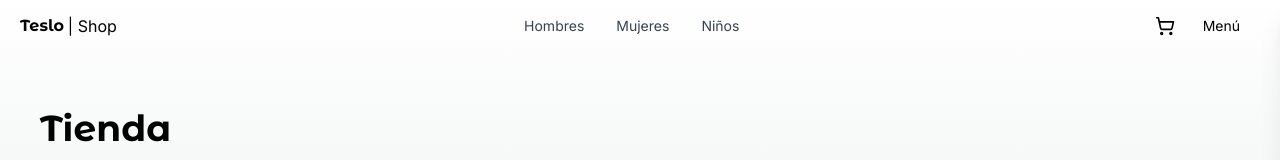
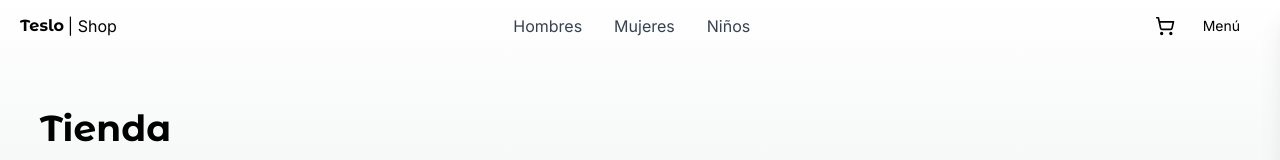
Before and after one commit to SpartanFranco/teslo-shop, a Next.js app: page / in a window 1280 px wide. Shown: the top 160 px of the page. Built offline with nearby package versions, Linux system fonts and the light colour scheme; no server answers; the database is empty.

Commit message:
style: increased genre size

```diff
--- a/src/components/ui/top-menu/TopMenu.tsx
+++ b/src/components/ui/top-menu/TopMenu.tsx
@@ -46,7 +46,7 @@ export const TopMenu = () => {
 						<Link
 							key={c}
 							href={href}
-							className={`rounded-md px-3 py-2 text-sm transition-all ${
+							className={`text-md rounded-md px-3 py-2 transition-all ${
 								isActive
 									? 'bg-gray-900 text-white'
 									: 'text-gray-700 hover:bg-gray-100'
```
